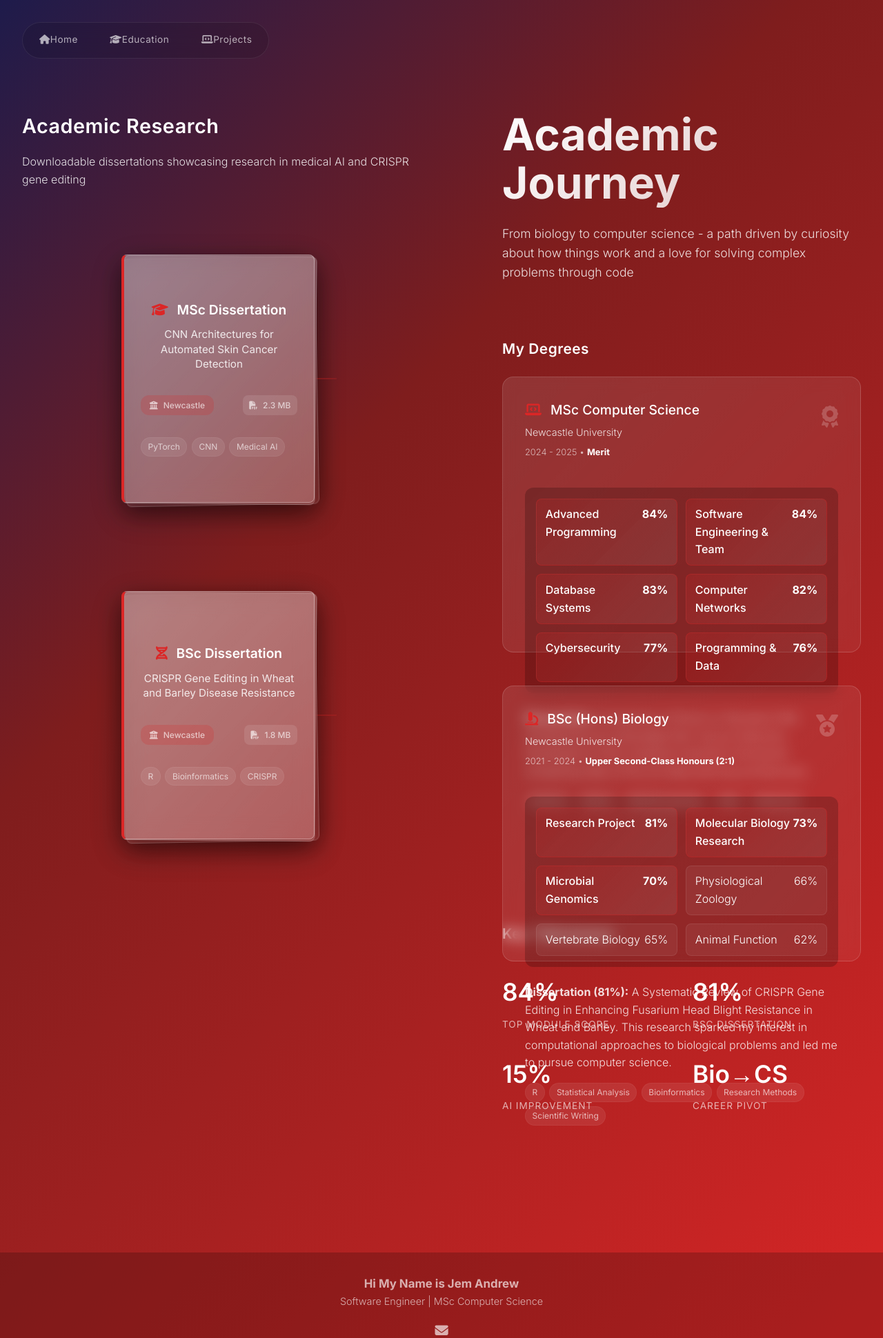
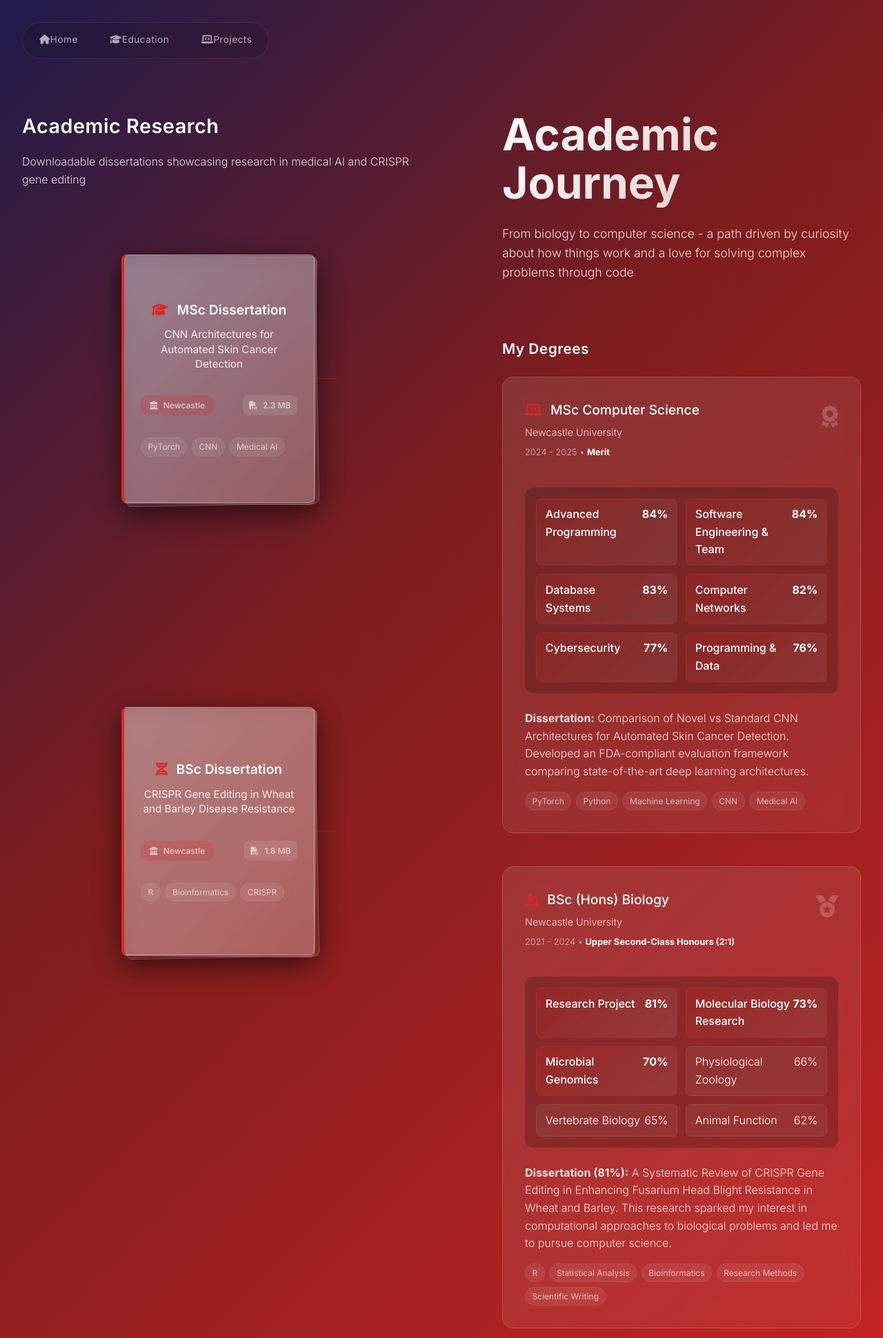
Before and after one commit to JemAndrew/JemAndrewWebsite, a Django app: template templates/portfolio/education.html in a window 1280 px wide. Shown: the top 1940 px of the page at 69% size. Run offline with Django 5.2, Linux system fonts and the light colour scheme; the template is opened without the code that fills it, so the values that code supplies are empty.

Commit message:
fixed layout problems

```diff
--- a/static/css/style.css
+++ b/static/css/style.css
@@ -121,13 +121,12 @@ body {
 }
 
 /* ============================================ */
-/* 5. LAYOUT CONTAINERS
+/* 5. LAYOUT CONTAINERS - CONSISTENT ACROSS ALL PAGES
 /* ============================================ */
 
 .main-container {
     display: grid;
     grid-template-columns: 600px 1fr;
-    grid-template-rows: repeat(auto-fit, minmax(400px, auto));
     min-height: 100vh;
     align-items: start;
     max-width: 1400px;
@@ -233,7 +232,6 @@ body {
 /* 7. PAPER STACK CARDS - UNIVERSAL STYLES
 /* ============================================ */
 
-/* Base card that works everywhere */
 .paper-card {
     position: relative;
     width: 280px;
@@ -241,7 +239,6 @@ body {
     cursor: pointer;
     margin: 1rem 0;
     perspective: 1000px;
-    align-items: center;
     margin-left: auto;
     margin-right: auto;
 }
@@ -294,7 +291,6 @@ body {
     z-index: 3;
 }
 
-/* FIXED: Proper hover animation that doesn't shift off-screen */
 .paper-card:hover .paper-top {
     transform: translateX(-15px) translateY(-15px) rotate(-3deg);
     opacity: 0.9;
@@ -308,7 +304,6 @@ body {
     transform: rotate(-0.3deg) translateX(5px) translateY(5px);
 }
 
-/* Content styles for paper cards */
 .paper-title {
     font-size: 1.2rem;
     font-weight: 600;
@@ -350,7 +345,6 @@ body {
     font-size: 0.75rem;
 }
 
-/* FIXED: Properly centered download button that doesn't shift off-screen */
 .download-reveal {
     position: absolute;
     bottom: 1.5rem;
@@ -401,7 +395,6 @@ body {
 /* 8. EDUCATION PAGE SPECIFIC ALIGNMENTS
 /* ============================================ */
 
-/* FIXED: Academic research header styling */
 .academic-research-header {
     margin-bottom: 3rem;
     text-align: left;
@@ -423,26 +416,24 @@ body {
 
 /* FIXED: Dissertation downloads positioning */
 .dissertation-downloads {
-    display: grid;
-    grid-template-rows: auto 1fr 1fr;
-    gap: 2rem;
+    display: flex;
+    flex-direction: column;
     align-items: center;
+    gap: 0;
     margin: 0;
     padding: 0;
-    margin-bottom: 3rem;
-    height: 100vh;
 }
 
 .dissertation-downloads .paper-card {
-    margin-bottom: 3rem;
+    margin-bottom: 0;
 }
 
-/* FIXED: Precise spacer for BSc alignment */
+/* FIXED: Spacer for BSc alignment */
 .dissertation-spacer {
-    height: none;
+    height: 280px;
 }
 
-/* FIXED: Connection lines that show relationship */
+/* Connection lines that show relationship */
 .paper-card.dissertation-msc {
     position: relative;
 }
@@ -451,7 +442,6 @@ body {
     position: relative;
 }
 
-/* Add connection indicator lines */
 .paper-card[data-degree="msc"]::after {
     content: '';
     position: absolute;
@@ -520,7 +510,6 @@ body {
     box-shadow: 0 12px 28px rgba(0,0,0,.35);
 }
 
-/* Experience Section */
 .experience-section {
     margin: 3rem 0;
 }
@@ -599,7 +588,6 @@ body {
 /* 10. PROJECTS PAGE - PROPER CARD CONTAINERS
 /* ============================================ */
 
-/* FIXED: Projects page gets proper card styling like Brittany's design */
 .project-card {
     background: linear-gradient(135deg,
         rgba(255, 255, 255, 0.1),
@@ -751,7 +739,6 @@ body {
     cursor: default;
 }
 
-/* Year headers for projects */
 .year-header {
     font-size: 2rem;
     font-weight: 700;
@@ -773,7 +760,7 @@ body {
 }
 
 /* ============================================ */
-/* 11. EDUCATION PAGE SPECIFIC
+/* 11. EDUCATION PAGE TIMELINE SPECIFIC
 /* ============================================ */
 
 .education-hero {
@@ -783,16 +770,12 @@ body {
 }
 
 .timeline-section {
-    display: grid;
-    grid-template-rows: auto 1fr 1fr;
     margin: 0;
     padding-top: 0;
-    height: 100vh;
 }
 
 .timeline-item {
     margin-bottom: 3rem;
-    min-height: 400px;
     padding: 2rem;
     background: linear-gradient(135deg,
         rgba(255, 255, 255, 0.1),
@@ -959,7 +942,6 @@ body {
     background: rgba(220, 38, 38, 0.3);
 }
 
-/* View toggle buttons */
 .view-toggle {
     display: flex;
     gap: 0.5rem;
@@ -1046,7 +1028,6 @@ body {
         gap: 2rem;
         padding: 6rem 1rem 2rem;
         align-items: flex-start;
-        /* Remove the grid-template-rows here - it conflicts with desktop grid */
     }
 
     .left-side,
@@ -1057,17 +1038,8 @@ body {
         position: static;
     }
 
-    /* IMPORTANT: Reset grid to flexbox on mobile */
-    .dissertation-downloads {
-        display: flex !important; /* Override grid */
-        flex-direction: column;
-        align-items: center;
-        gap: 2rem;
-        height: auto; /* Remove fixed height on mobile */
-    }
-
     .timeline-section {
-        display: block; /* Remove grid on mobile */
+        display: block;
     }
 
     .paper-card[data-degree="msc"]::after,
@@ -1076,18 +1048,16 @@ body {
         display: none;
     }
 
-    /* Remove spacer references since we're using flexbox */
     .dissertation-spacer {
-        display: none; /* Always hide spacer on mobile */
+        height: 2rem;
     }
 
     .paper-card {
         width: 100%;
         max-width: 320px;
-        margin: 1rem auto; /* Simplified margin */
+        margin: 1rem auto;
     }
 
-    /* Reset specific positioning on mobile */
     .paper-card.dissertation-msc,
     .paper-card.dissertation-bsc {
         margin-top: 1rem;
--- a/templates/portfolio/education.html
+++ b/templates/portfolio/education.html
@@ -6,9 +6,8 @@
 
 {% block content %}
 <div class="main-container">
-    <!-- Left Side - Academic Research with PROPER ALIGNMENT -->
+    <!-- Left Side - Academic Research -->
     <div class="left-side">
-        <!-- FIXED: Proper heading styling and positioning -->
         <div class="academic-research-header">
             <h2 class="section-title academic-research-title">Academic Research</h2>
             <p class="academic-research-subtitle">
@@ -16,16 +15,16 @@
             </p>
         </div>
 
-        <!-- FIXED: Properly aligned dissertation downloads -->
+        <!-- Dissertation Downloads Container -->
         <div class="dissertation-downloads">
-            <!-- MSc Dissertation Box - ALIGNED with MSc Degree -->
+            <!-- MSc Dissertation Card -->
             <div class="paper-card dissertation-msc" data-degree="msc">
                 <div class="paper-stack">
-                  <div class="paper-base"></div>
-                  <div class="paper-middle"></div>
+                    <div class="paper-base"></div>
+                    <div class="paper-middle"></div>
                     <div class="paper-top">
                         <h3 class="paper-title">
-                            <i class="fas fa-graduation-cap" style="color: var(--primary-red); margin-right: 0.5rem;"></i>
+                            <i class="fas fa-graduation-cap" style="color: var(--primary-red); margin-right: .5rem;"></i>
                             MSc Dissertation
                         </h3>
                         <h4 class="paper-subtitle">
@@ -34,11 +33,11 @@
 
                         <div class="paper-meta">
                             <span class="university-badge">
-                                <i class="fas fa-university" style="margin-right: 0.3rem;"></i>
+                                <i class="fas fa-university" style="margin-right: .3rem;"></i>
                                 Newcastle
                             </span>
                             <span class="file-size">
-                                <i class="fas fa-file-pdf" style="margin-right: 0.3rem;"></i>
+                                <i class="fas fa-file-pdf" style="margin-right: .3rem;"></i>
                                 2.3 MB
                             </span>
                         </div>
@@ -51,7 +50,6 @@
                     </div>
                 </div>
 
-                <!-- FIXED: Properly centered download button -->
                 <div class="download-reveal">
                     <a href="{% url 'portfolio:download_msc' %}" class="download-button">
                         <i class="fas fa-download"></i>
@@ -60,17 +58,17 @@
                 </div>
             </div>
 
-            <!-- FIXED: Proper spacing to align with BSc degree -->
+            <!-- Spacer to align BSc with its degree box -->
             <div class="dissertation-spacer"></div>
 
-            <!-- BSc Dissertation Box - ALIGNED with BSc Degree -->
+            <!-- BSc Dissertation Card -->
             <div class="paper-card dissertation-bsc" data-degree="bsc">
                 <div class="paper-stack">
-                  <div class="paper-base"></div>
-                  <div class="paper-middle"></div>
+                    <div class="paper-base"></div>
+                    <div class="paper-middle"></div>
                     <div class="paper-top">
                         <h3 class="paper-title">
-                            <i class="fas fa-dna" style="color: var(--primary-red); margin-right: 0.5rem;"></i>
+                            <i class="fas fa-dna" style="color: var(--primary-red); margin-right: .5rem;"></i>
                             BSc Dissertation
                         </h3>
                         <h4 class="paper-subtitle">
@@ -79,11 +77,11 @@
 
                         <div class="paper-meta">
                             <span class="university-badge">
-                                <i class="fas fa-university" style="margin-right: 0.3rem;"></i>
+                                <i class="fas fa-university" style="margin-right: .3rem;"></i>
                                 Newcastle
                             </span>
                             <span class="file-size">
-                                <i class="fas fa-file-pdf" style="margin-right: 0.3rem;"></i>
+                                <i class="fas fa-file-pdf" style="margin-right: .3rem;"></i>
                                 1.8 MB
                             </span>
                         </div>
@@ -96,7 +94,6 @@
                     </div>
                 </div>
 
-                <!-- FIXED: Properly centered download button -->
                 <div class="download-reveal">
                     <a href="{% url 'portfolio:download_bsc' %}" class="download-button">
                         <i class="fas fa-download"></i>
@@ -116,16 +113,16 @@
             </p>
         </div>
 
-        <!-- Academic Timeline with PROPERLY POSITIONED Boxes -->
+        <!-- Timeline Section -->
         <div class="timeline-section">
             <h2 class="section-title">My Degrees</h2>
 
-            <!-- MSc Box - CONNECTED to MSc Dissertation -->
+            <!-- MSc Computer Science -->
             <div class="timeline-item degree-msc" data-degree="msc">
-                <div class="degree-header" style="display: flex; justify-content: space-between; align-items: start; margin-bottom: 1rem;">
+                <div class="degree-header" style="display: flex; justify-content: space-between; align-items: flex-start; margin-bottom: 1rem;">
                     <div>
                         <div class="degree-title">
-                            <i class="fas fa-laptop-code" style="color: var(--primary-red); margin-right: 0.5rem;"></i>
+                            <i class="fas fa-laptop-code" style="color: var(--primary-red); margin-right: .5rem;"></i>
                             MSc Computer Science
                         </div>
                         <div class="institution">Newcastle University</div>
@@ -133,12 +130,11 @@
                             2024 - 2025 • <strong style="color: var(--text-white);">Merit</strong>
                         </div>
                     </div>
-                    <div class="degree-icon" style="font-size: 2rem; opacity: 0.2;">
+                    <div class="degree-icon" style="font-size: 2rem; opacity: .2;">
                         <i class="fas fa-award"></i>
                     </div>
                 </div>
 
-                <!-- Module Grades Box -->
                 <div class="modules-grid">
                     <div class="module-item highlight">
                         <span class="module-name">Advanced Programming</span>
@@ -180,12 +176,12 @@
                 </div>
             </div>
 
-            <!-- BSc Box - CONNECTED to BSc Dissertation -->
+            <!-- BSc Biology -->
             <div class="timeline-item degree-bsc" data-degree="bsc">
-                <div class="degree-header" style="display: flex; justify-content: space-between; align-items: start; margin-bottom: 1rem;">
+                <div class="degree-header" style="display: flex; justify-content: space-between; align-items: flex-start; margin-bottom: 1rem;">
                     <div>
                         <div class="degree-title">
-                            <i class="fas fa-microscope" style="color: var(--primary-red); margin-right: 0.5rem;"></i>
+                            <i class="fas fa-microscope" style="color: var(--primary-red); margin-right: .5rem;"></i>
                             BSc (Hons) Biology
                         </div>
                         <div class="institution">Newcastle University</div>
@@ -193,12 +189,11 @@
                             2021 - 2024 • <strong style="color: var(--text-white);">Upper Second-Class Honours (2:1)</strong>
                         </div>
                     </div>
-                    <div class="degree-icon" style="font-size: 2rem; opacity: 0.2;">
+                    <div class="degree-icon" style="font-size: 2rem; opacity: .2;">
                         <i class="fas fa-medal"></i>
                     </div>
                 </div>
 
-                <!-- Key Achievements for Biology -->
                 <div class="modules-grid">
                     <div class="module-item highlight">
                         <span class="module-name">Research Project</span>
@@ -242,7 +237,7 @@
             </div>
         </div>
 
-        <!-- Key Takeaways Box -->
+        <!-- Key Takeaways -->
         <div style="margin-top: 3rem;">
             <h2 class="section-title">Key Takeaways</h2>
 
@@ -268,7 +263,7 @@
     </div>
 </div>
 
-<!-- FIXED: Connection line animation script -->
+<!-- Hover connection script -->
 <script>
 document.addEventListener('DOMContentLoaded', function() {
     // Highlight connections on hover
```
